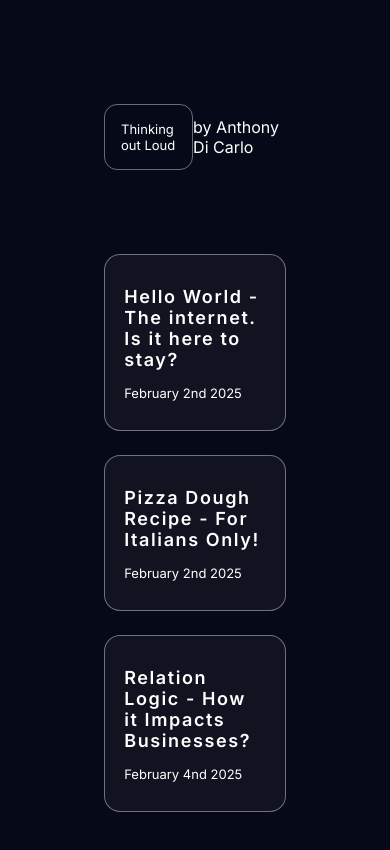
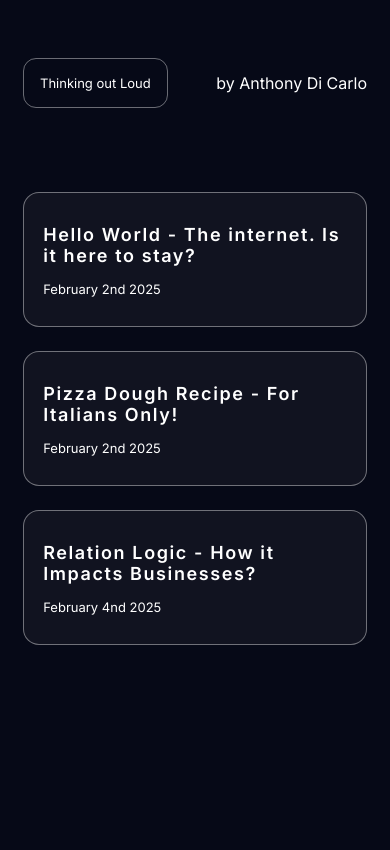
Before and after one commit to AnthonyDiCarlo/Blog, a plain HTML site: page index.html in a window 390 px wide. Drawn offline with Linux system fonts and the light colour scheme; a web font is replaced by a local one.

Commit message:
Updated Padding on page to be more mobile friendly

```diff
--- a/styles.css
+++ b/styles.css
@@ -8,7 +8,7 @@
   display: flex;
   flex-direction: column;
   align-items: center;
-  padding: 6rem;
+  padding: 50px 15px 15px;
   min-height: 100vh;
   font-family: "Inter";
   color: #FFFFFF;
```
